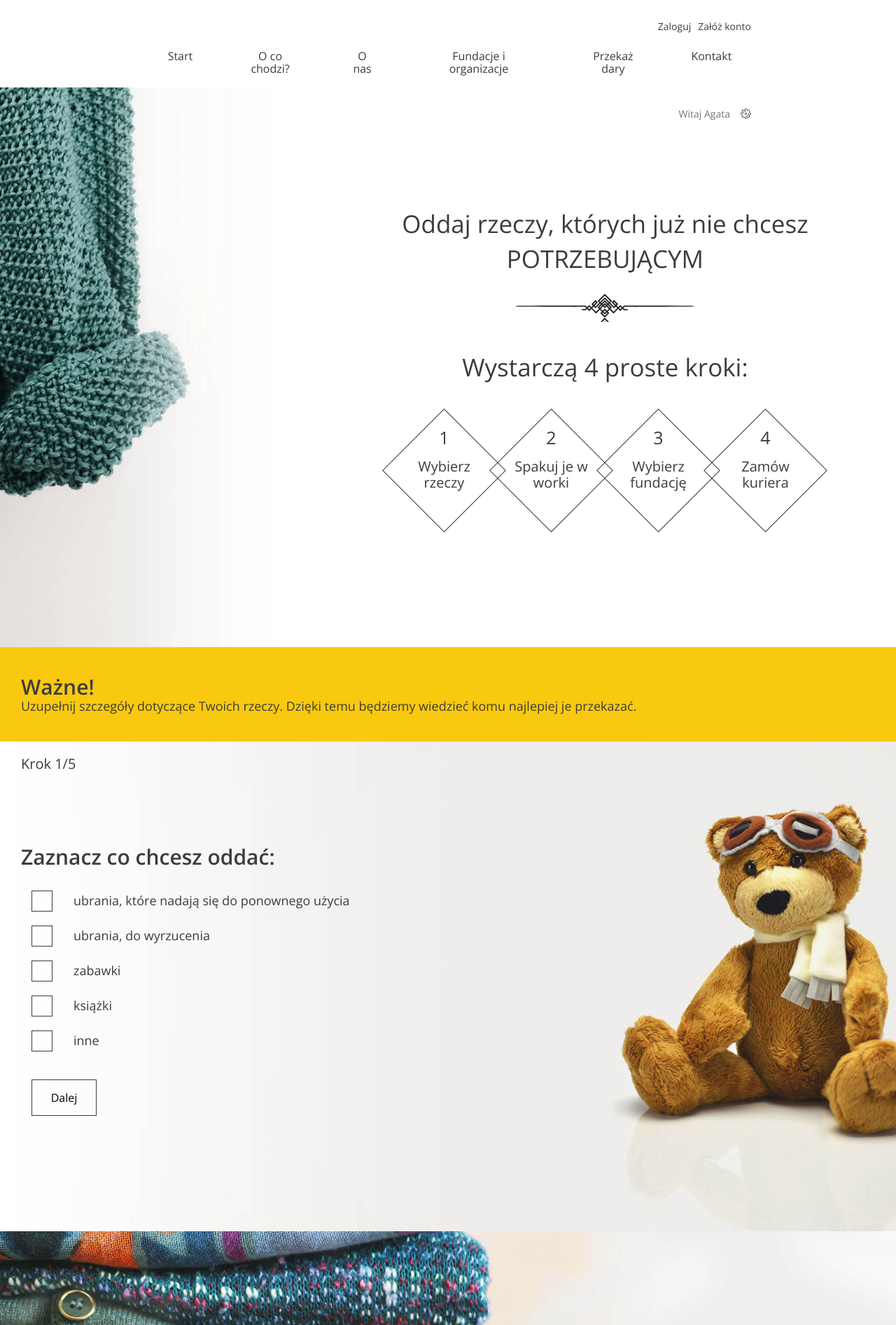
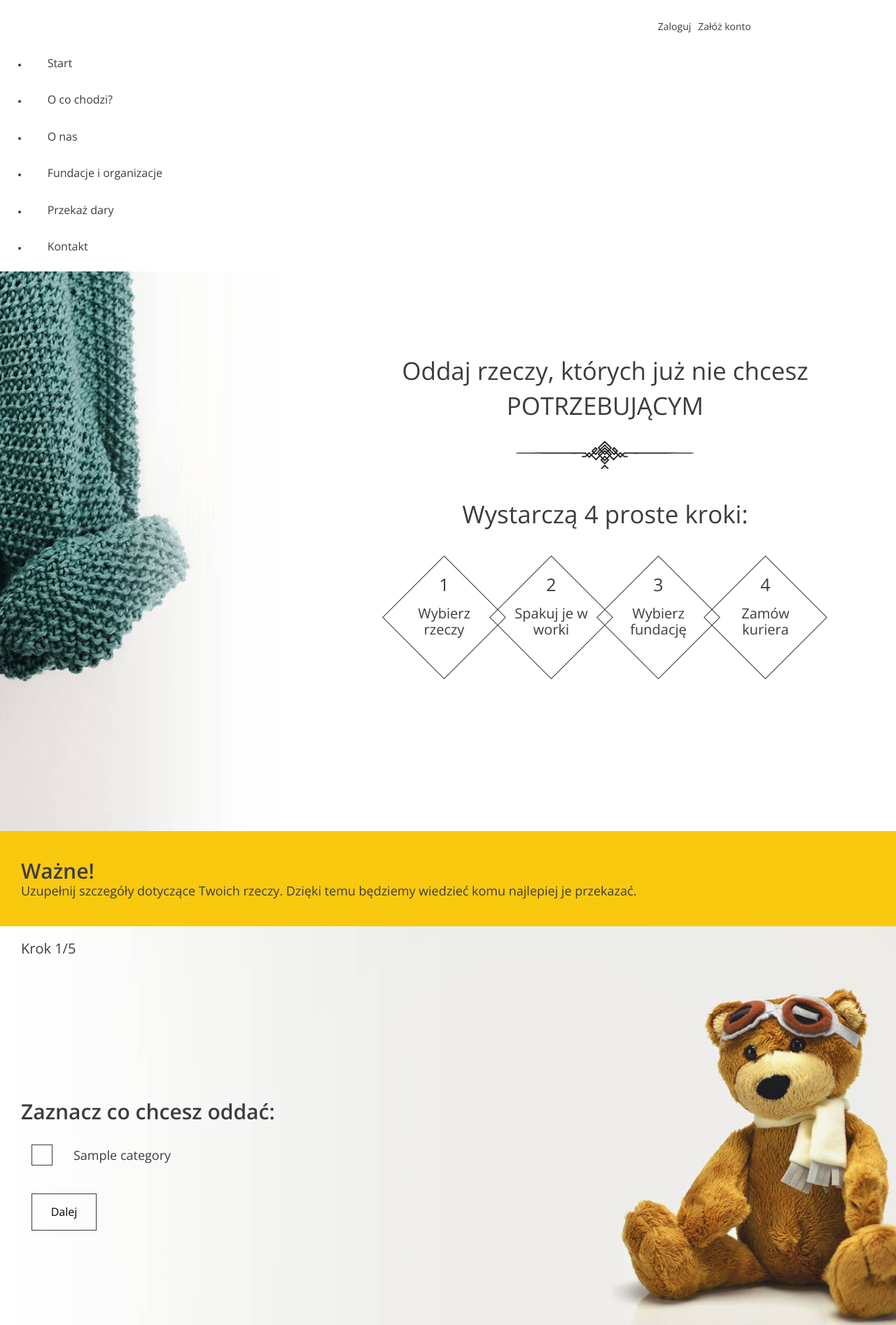
Before and after one commit to LordVarmiok/PortfolioLab, a Django app: page /addDonation/ in a window 1280 px wide. Shown: the top 1894 px of the page at 70% size. Run offline with Django 3.2, Linux system fonts and the light colour scheme; tables that the repository leaves empty hold one stand-in row (values such as "Sample post").

Commit message:
Poprawione logowanie, autentykacja i super user, spaghetti formularze oraz wielki powrot admina

```diff
--- a/gifts/models.py
+++ b/gifts/models.py
@@ -12,12 +12,18 @@
 class Category(models.Model):
     name = models.CharField(max_length=128)
 
+    def __str__(self):
+        return f'{self.name}'
+
 
 class Institution(models.Model):
     name = models.CharField(max_length=128)
     description = models.TextField()
     type = models.IntegerField(choices=TYPES, default=1)
     categories = models.ManyToManyField(Category)
+
+    def __str__(self):
+        return f'{self.name}'
 
 
 class Donation(models.Model):
--- a/gifts/views.py
+++ b/gifts/views.py
@@ -1,10 +1,14 @@
+from django.contrib.auth import authenticate, login as auth_login
 from django.contrib.auth.forms import AuthenticationForm
 from django.contrib.auth.models import User
+from django.http import HttpResponseRedirect
 from django.shortcuts import render, redirect
 
 from gifts.forms import RegisterForm, LoginForm
-from gifts.models import Donation, Institution
+from gifts.models import Donation, Institution, Category
 from django.core.paginator import Paginator, PageNotAnInteger, EmptyPage
+
+from portfolio_lab import settings
 
 PAGE_SIZE = 3
 
@@ -76,7 +80,14 @@
         form = AuthenticationForm(request, request.POST)
         if form.is_valid():
             #form.save()
-            return redirect('/addDonation/')
+            username = User.objects.get(username=form.cleaned_data['username'])
+            password = form.cleaned_data['password']
+            user = authenticate(username=username, password=password)
+            if user:
+                if user.is_active:
+                    auth_login(request, user)
+                    return HttpResponseRedirect(request.GET.get('next', settings.LOGIN_REDIRECT_URL))
+            # return redirect('/addDonation/')
         else:
             return redirect('/register/')
     else:
@@ -98,7 +109,10 @@
 
 
 def addDonation(request):
-    return render(request, 'form.html', {})
+    categories = Category.objects.all()
+    institutions = Institution.objects.all()
+
+    return render(request, 'form.html', {'categories': categories, 'institutions': institutions})
 
 
 '''
--- a/portfolio_lab/urls.py
+++ b/portfolio_lab/urls.py
@@ -16,12 +16,16 @@
 from django.contrib import admin
 from django.urls import path, include
 from gifts import views
+from django.contrib.auth.views import LogoutView
+
+from portfolio_lab import settings
 
 urlpatterns = [
-    path('admin/', admin.site.urls),
+    path('admin/', admin.site.urls, name='admin'),
     path('', views.home, name='landingPage'),
     path('login/', views.login, name='login'),
     path('register/', views.register, name='register'),
     path('addDonation/', views.addDonation, name='addDonation'),
+    path('logout/', LogoutView.as_view(), {'next_page': settings.LOGOUT_REDIRECT_URL},name='logout')
     # path('', include('django.contrib.auth.urls'))
 ]
--- a/templates/base.html
+++ b/templates/base.html
@@ -12,22 +12,49 @@
 </head>
 <body>
 <header>
+    {% if request.user.is_authenticated %}
+    <header class="header--form-page">
       <nav class="container container--70">
+        <ul class="nav--actions">
+
+          <li class="logged-user">
+            Witaj {{ user.first_name }}
+            <ul class="dropdown">
+              <li><a href="#">Profil</a></li>
+              <li><a href="#">Ustawienia</a></li>
+                {% if user.is_superuser %}
+              <li><a href="/admin/">Panel Administracyjny</a></li>
+                {% endif %}
+              <li><a href="{% url 'logout' %}">Wyloguj</a></li>
+            </ul>
+          </li>
+        </ul>
+      </nav>
+    {% else %}
+        <nav class="container container--70">
         <ul class="nav--actions">
           <li><a href="/login/">Zaloguj</a></li>
           <li class="highlighted"><a href="/register/">Załóż konto</a></li>
         </ul>
+        </nav>
+    {% endif %}
 
+    <header>
         <ul>
           <li><a href="/" class="btn btn--without-border">Start</a></li>
           <li><a href="/#steps" class="btn btn--without-border">O co chodzi?</a></li>
           <li><a href="/#about-us" class="btn btn--without-border">O nas</a></li>
           <li><a href="/#help" class="btn btn--without-border">Fundacje i organizacje</a></li>
-          <li><a href="/addDonation/" class="btn btn--without-border">Przekaż dary</a></li>
+            {% if user.is_authenticated %}
+                <li><a href="/addDonation/" class="btn btn--without-border">Przekaż dary</a></li>
+            {% else %}
+                <li><a href="/register/" class="btn btn--without-border">Przekaż dary</a></li>
+            {% endif %}
           <li><a href="/#contact" class="btn btn--without-border">Kontakt</a></li>
         </ul>
       </nav>
     </header>
+</header>
     {% block content %}
 {#        {% block header %}#}
 {#        {% endblock %}#}
--- a/templates/form.html
+++ b/templates/form.html
@@ -11,20 +11,21 @@
 {#  </head>#}
 {#  <body>#}
 {% block content %}
-
-    <header class="header--form-page">
-      <nav class="container container--70">
-        <ul class="nav--actions">
-          <li class="logged-user">
-            Witaj Agata
-            <ul class="dropdown">
-              <li><a href="#">Profil</a></li>
-              <li><a href="#">Ustawienia</a></li>
-              <li><a href="#">Wyloguj</a></li>
-            </ul>
-          </li>
-        </ul>
-
+{#    {% if user.is_authenticated %}#}
+{#    <header class="header--form-page">#}
+{#      <nav class="container container--70">#}
+{#        <ul class="nav--actions">#}
+{##}
+{#          <li class="logged-user">#}
+{#            Witaj {{ user.first_name }}#}
+{#            <ul class="dropdown">#}
+{#              <li><a href="#">Profil</a></li>#}
+{#              <li><a href="#">Ustawienia</a></li>#}
+{#              <li><a href="{% url 'logout' %}">Wyloguj</a></li>#}
+{#            </ul>#}
+{#          </li>#}
+{#        </ul>#}
+{#    {% endif %}#}
 {#        <ul>#}
 {#          <li><a href="/" class="btn btn--without-border active">Start</a></li>#}
 {#          <li><a href="/#steps" class="btn btn--without-border">O co chodzi?</a></li>#}
@@ -33,8 +34,8 @@
 {#          <li><a href="form.html" class="btn btn--without-border">Przekaż dary</a></li>#}
 {#          <li><a href="/#contact" class="btn btn--without-border">Kontakt</a></li>#}
 {#        </ul>#}
-      </nav>
-
+{#      </nav>#}
+    <header class="header--form-page">
       <div class="slogan container container--90">
         <div class="slogan--item">
           <h1>
@@ -89,58 +90,60 @@
         <form action="form-confirmation.html" method="post">
           <!-- STEP 1: class .active is switching steps -->
           <div data-step="1" class="active">
+
             <h3>Zaznacz co chcesz oddać:</h3>
+        {% for category in categories %}
+            <div class="form-group form-group--checkbox">
 
-            <div class="form-group form-group--checkbox">
                     <label>
                     <input
                       type="checkbox"
-                  name="categories"
-                  value="clothes-to-use"
+                      name="{{ category.name }}"
+                      value="{{ category.id }}"
                     />
                     <span class="checkbox"></span>
-                <span class="description"
-                  >ubrania, które nadają się do ponownego użycia</span
-                >
+                    <span class="description">{{ category.name }}</span>
                   </label>
+
             </div>
-
-            <div class="form-group form-group--checkbox">
-              <label>
-                <input
-                  type="checkbox"
-                  name="categories"
-                  value="clothes-useless"
-                />
-                <span class="checkbox"></span>
-                <span class="description">ubrania, do wyrzucenia</span>
-              </label>
-            </div>
-
-            <div class="form-group form-group--checkbox">
-              <label>
-                <input type="checkbox" name="categories" value="toys" />
-                <span class="checkbox"></span>
-                <span class="description">zabawki</span>
-              </label>
-            </div>
-
-            <div class="form-group form-group--checkbox">
-              <label>
-                <input type="checkbox" name="categories" value="books" />
-                <span class="checkbox"></span>
-                <span class="description">książki</span>
-              </label>
-            </div>
-
-            <div class="form-group form-group--checkbox">
-              <label>
-                <input type="checkbox" name="categories" value="other" />
-                <span class="checkbox"></span>
-                <span class="description">inne</span>
-              </label>
-            </div>
-
+        {% endfor %}
+{##}
+{#            <div class="form-group form-group--checkbox">#}
+{#              <label>#}
+{#                <input#}
+{#                  type="checkbox"#}
+{#                  name="categories"#}
+{#                  value="clothes-useless"#}
+{#                />#}
+{#                <span class="checkbox"></span>#}
+{#                <span class="description">ubrania, do wyrzucenia</span>#}
+{#              </label>#}
+{#            </div>#}
+{##}
+{#            <div class="form-group form-group--checkbox">#}
+{#              <label>#}
+{#                <input type="checkbox" name="categories" value="toys" />#}
+{#                <span class="checkbox"></span>#}
+{#                <span class="description">zabawki</span>#}
+{#              </label>#}
+{#            </div>#}
+{##}
+{#            <div class="form-group form-group--checkbox">#}
+{#              <label>#}
+{#                <input type="checkbox" name="categories" value="books" />#}
+{#                <span class="checkbox"></span>#}
+{#                <span class="description">książki</span>#}
+{#              </label>#}
+{#            </div>#}
+{##}
+{#            <div class="form-group form-group--checkbox">#}
+{#              <label>#}
+{#                <input type="checkbox" name="categories" value="other" />#}
+{#                <span class="checkbox"></span>#}
+{#                <span class="description">inne</span>#}
+{#              </label>#}
+{#            </div>#}
+{##}
             <div class="form-group form-group--buttons">
               <button type="button" class="btn next-step">Dalej</button>
             </div>
@@ -347,6 +350,6 @@
     </footer>
 
 {% endblock %}
-{#    <script src="js/app.js"></script>#}
+    <script src={% static 'js/app.js' %}></script>
 {#  </body>#}
 {#</html>#}
```
Also changed, not shown: templates/profile.html (added, +10 -0 lines). Lines whose indentation alone changed are shown as unchanged.
